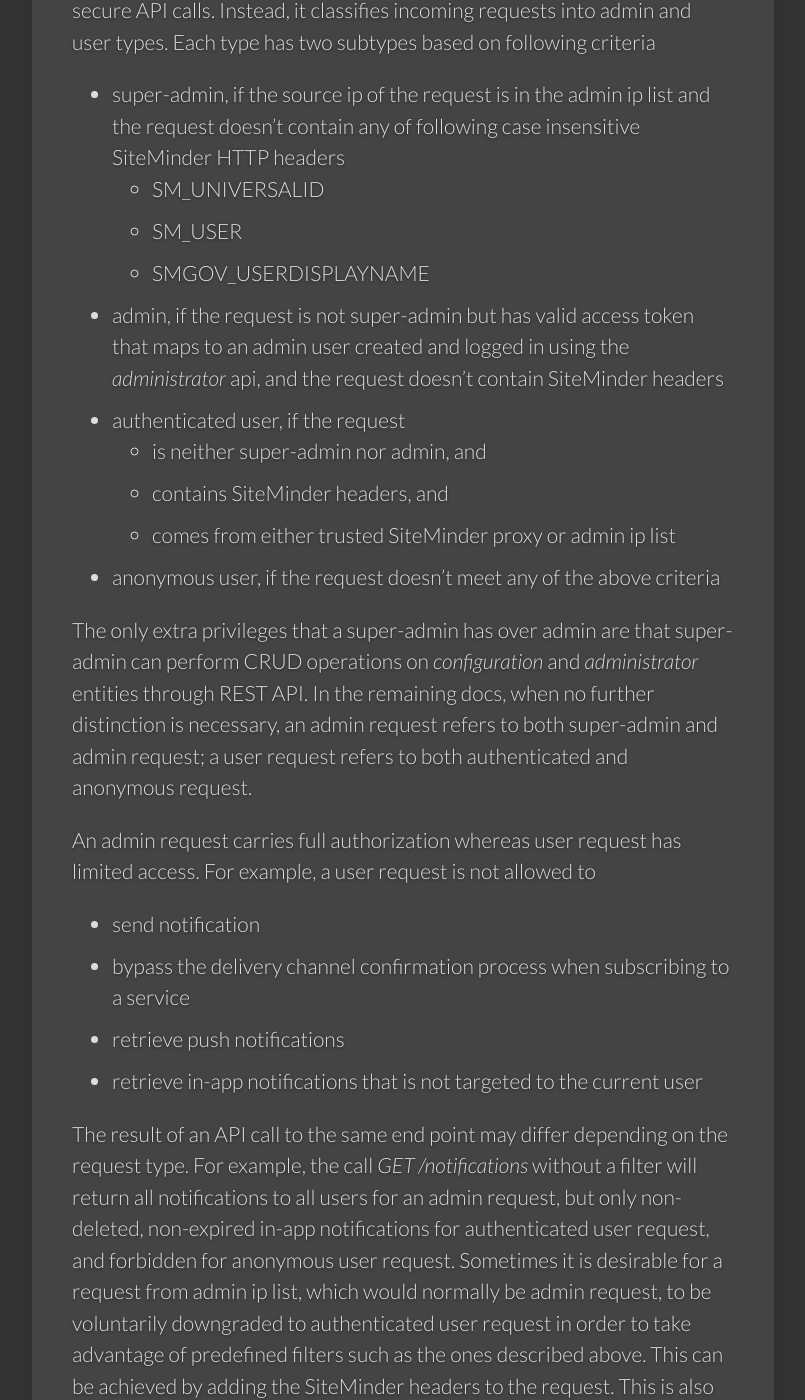
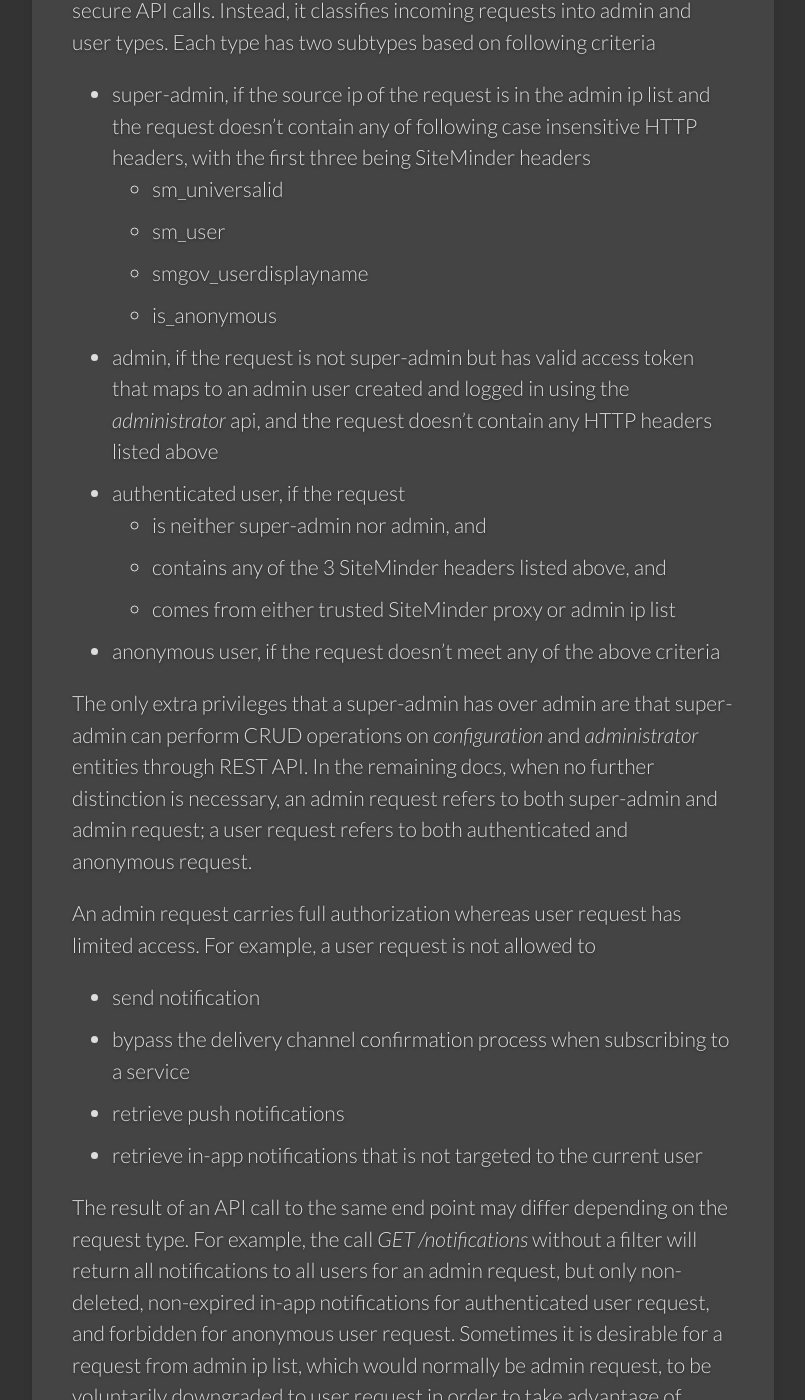
Before and after one commit to bcgov/MyGovBC-notification-server, a Jekyll site: the page built from docs/_docs/overview.md, in a window 1280 px wide and 1400 px high, scrolled down 3388 px. Shown: the whole window, without its empty margins (139-944 px from the left). Built offline with Jekyll 4.4.1, drawn with Linux system fonts in a browser that asks for light colours; some of the changed text lies outside the part shown.

Commit message:
updated docs

```diff
--- a/docs/_docs/overview.md
+++ b/docs/_docs/overview.md
@@ -65,14 +65,15 @@ If a notification request contains field *data* of type *object*, *NotifyBC* als
 
 *NotifyBC*, designed to be a microservice, doesn't use full-blown ACL to secure API calls. Instead, it classifies incoming requests into admin and user types. Each type has two subtypes based on following criteria
 
-* super-admin, if the source ip of the request is in the admin ip list and the request doesn't contain any of following case insensitive SiteMinder HTTP headers
-  * SM_UNIVERSALID
-  * SM_USER
-  * SMGOV_USERDISPLAYNAME
-* admin, if the request is not super-admin but has valid access token that maps to an admin user created and logged in using the *administrator* api, and the request doesn't contain SiteMinder headers
+* super-admin, if the source ip of the request is in the admin ip list and the request doesn't contain any of following case insensitive HTTP headers, with the first three being SiteMinder headers
+  * sm_universalid
+  * sm_user
+  * smgov_userdisplayname
+  * is_anonymous
+* admin, if the request is not super-admin but has valid access token that maps to an admin user created and logged in using the *administrator* api, and the request doesn't contain any HTTP headers listed above
 * authenticated user, if the request
   * is neither super-admin nor admin, and
-  * contains SiteMinder headers, and
+  * contains any of the 3 SiteMinder headers listed above, and
   * comes from either trusted SiteMinder proxy or admin ip list
 * anonymous user, if the request doesn't meet any of the above criteria
 
@@ -85,7 +86,7 @@ An admin request carries full authorization whereas user request has limited acc
 * retrieve push notifications
 * retrieve in-app notifications that is not targeted to the current user
 
-The result of an API call to the same end point may differ depending on the request type. For example, the call *GET /notifications* without a filter will return all notifications to all users for an admin request, but only non-deleted, non-expired in-app notifications for authenticated user request, and forbidden for anonymous user request. Sometimes it is desirable for a request from admin ip list, which would normally be admin request, to be voluntarily downgraded to authenticated user request in order to take advantage of predefined filters such as the ones described above. This can be achieved by adding the SiteMinder headers to the request. This is also why admin request is not  determined by ip or access token alone.
+The result of an API call to the same end point may differ depending on the request type. For example, the call *GET /notifications* without a filter will return all notifications to all users for an admin request, but only non-deleted, non-expired in-app notifications for authenticated user request, and forbidden for anonymous user request. Sometimes it is desirable for a request from admin ip list, which would normally be admin request, to be voluntarily downgraded to user request in order to take advantage of predefined filters such as the ones described above. This can be achieved by adding one of the HTTP headers listed above to the request. This is also why admin request is not  determined by ip or access token alone.
 
 The way *NotifyBC* interacts with other components is diagrammed below.
 ![architecture diagram]({{site.baseurl}}/img/architecture.png)
```
